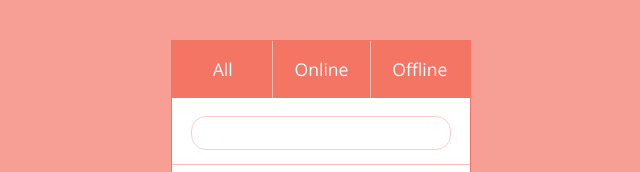
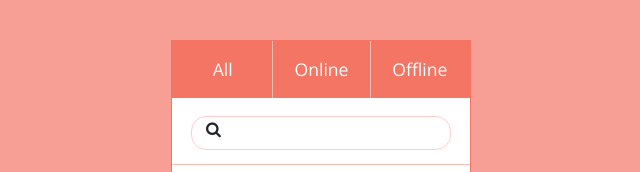
Before and after one commit to vtange/twitch, a plain HTML site: page index.html in a window 1280 px wide. Shown: the top 172 px of the page, 319-959 px from the left. Drawn offline with nearby package versions, Linux system fonts and the light colour scheme.

Commit message:
search icon

```diff
--- a/index.html
+++ b/index.html
@@ -16,7 +16,7 @@
       </div>
       <div class="whitespace">
           <div class="search-area">
-                  <input class="search-bar" type="text" name="" value="" data-ng-model="sera"/>
+                  <span><i class="search-icon fa fa-search"></i></span><input class="search-bar" type="text" name="" value="" data-ng-model="sera"/>
           </div>
           <div class="channellist">
             <a data-ng-click="print()"><li><img class="avatar" src="https://upload.wikimedia.org/wikipedia/commons/thumb/4/43/Red_flag.svg/800px-Red_flag.svg.png"/><span class="username">FreeCodeCamp</span><span class="onOff">&nbsp;<i class="fa fa-exclamation"></i></span></li></a>
--- a/style-0.css
+++ b/style-0.css
@@ -46,13 +46,18 @@ body {
     height: 67px;
     border-bottom: 1px solid #FABCB3;
 }
-
+.search-icon{
+    position:absolute;
+    top:23;
+    left:34;
+}
 .search-bar{
     width:87%;
     margin:6%;
     border-radius:15px;
     border:1px solid #FFCCCC;
     padding:4px;
+    padding-left:40px;
 }
 .channellist{
     padding:10px;
@@ -63,6 +68,7 @@ body {
     display:block;
     color: #F47564;
     padding:10px;
+    cursor: pointer;
 }
 .avatar{
     width:50px;
```
